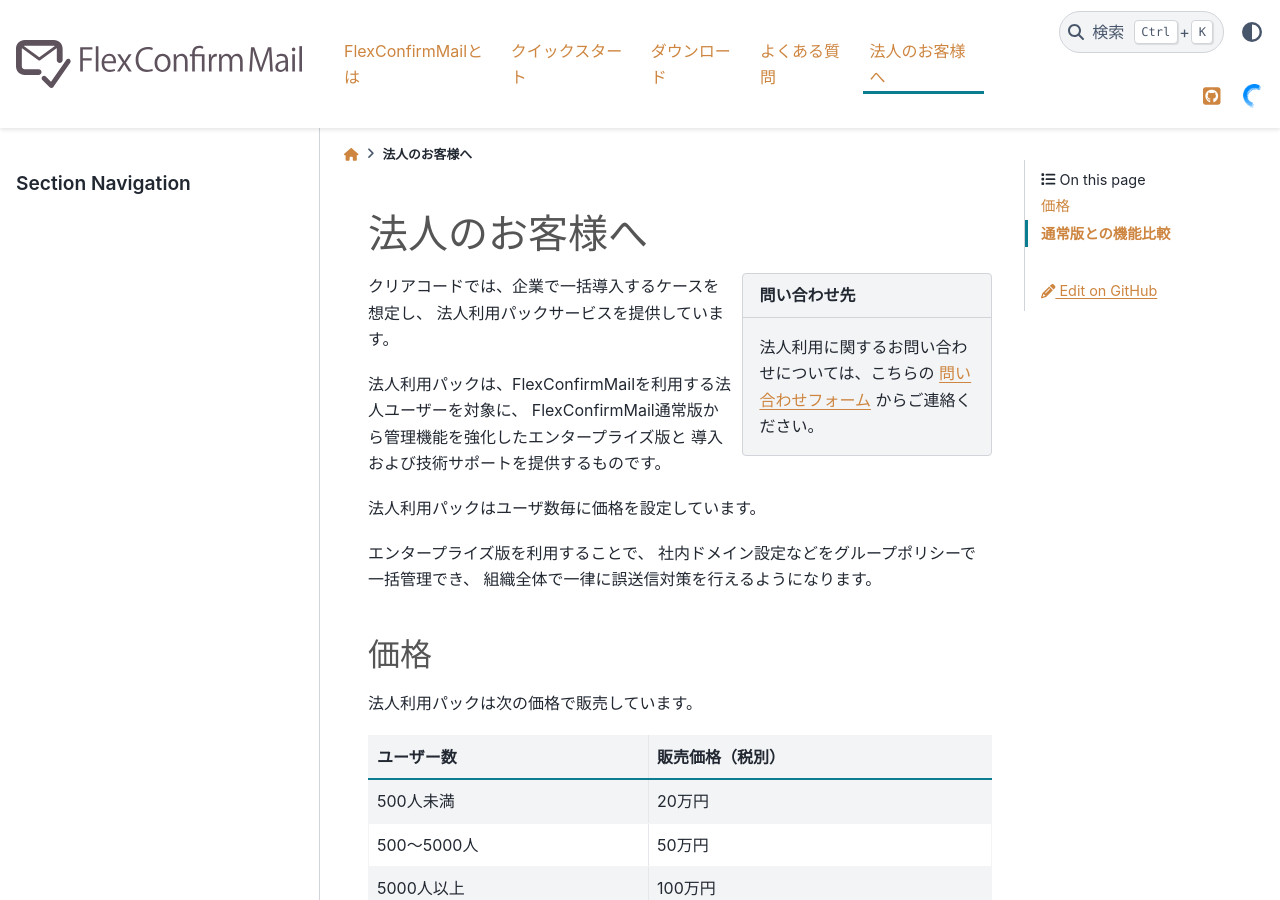
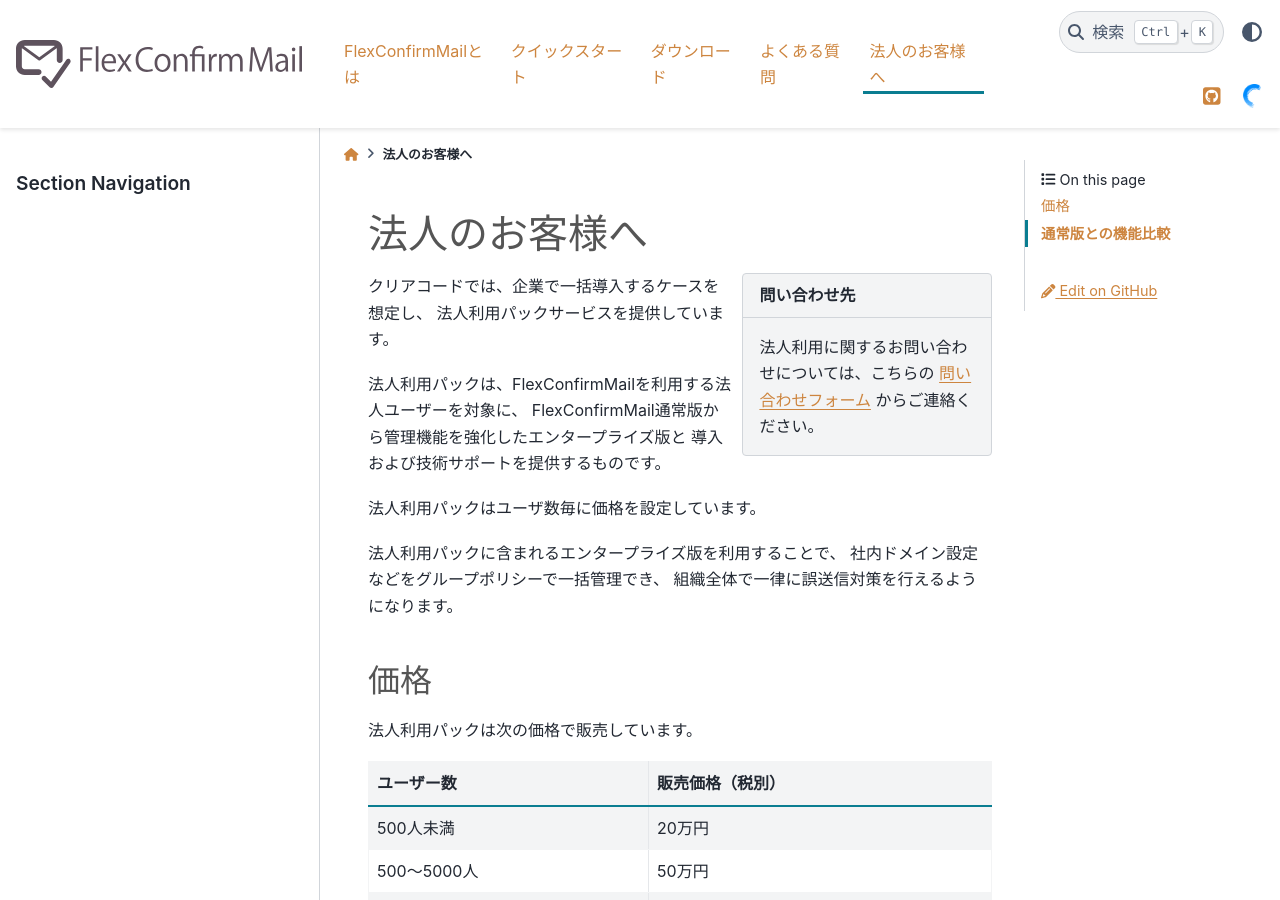
Before and after one commit to FlexConfirmMail/flexconfirmmail.github.io, a Sphinx documentation site: the page built from source/enterprise.rst, in a window 1280 px wide and 900 px high. Built offline with Sphinx 7.4.7 and the PyData theme 0.15.4, drawn with Linux system fonts in a browser that asks for light colours.

Commit message:
fixed missing word

```diff
--- a/source/enterprise.rst
+++ b/source/enterprise.rst
@@ -16,7 +16,7 @@
 
 法人利用パックはユーザ数毎に価格を設定しています。
 
-エンタープライズ版を利用することで、
+法人利用パックに含まれるエンタープライズ版を利用することで、
 社内ドメイン設定などをグループポリシーで一括管理でき、
 組織全体で一律に誤送信対策を行えるようになります。
 
```
